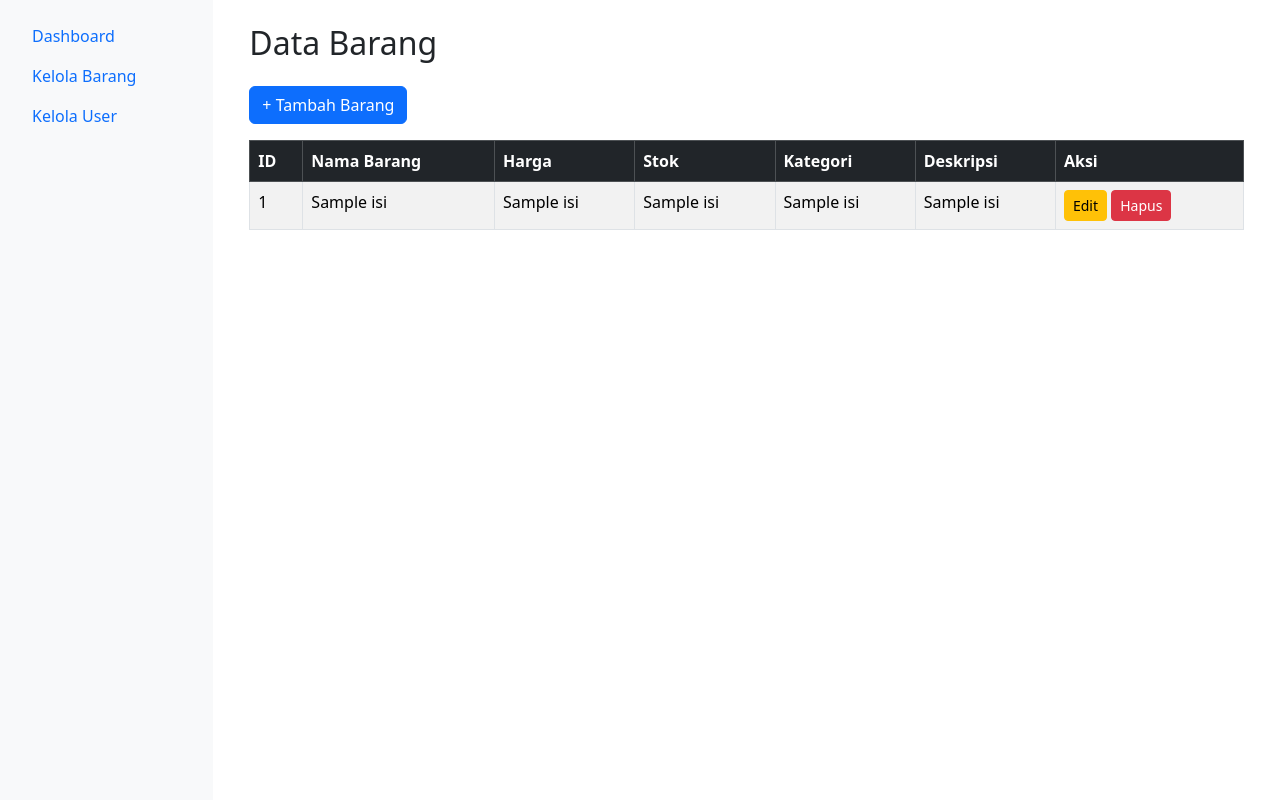
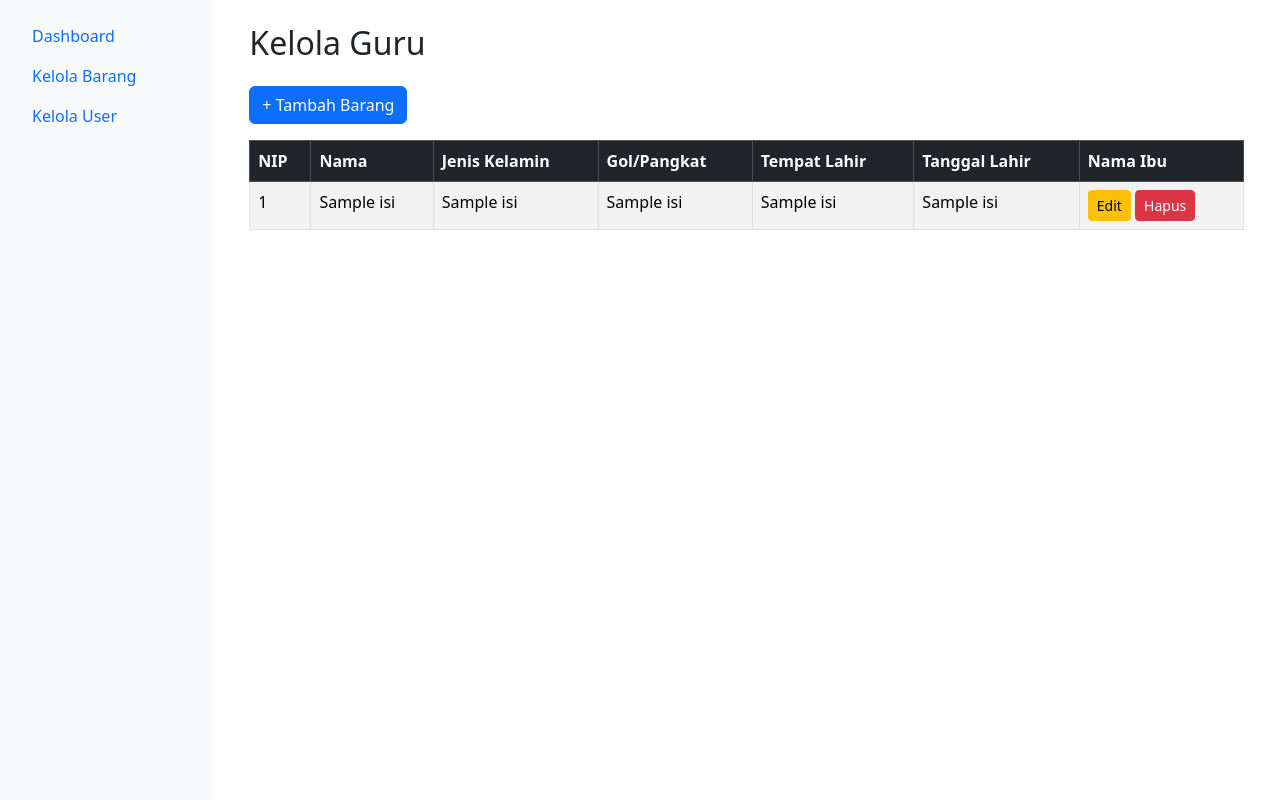
Before and after one commit to aulyakz/UasA-SD-Topik1, a Flask app: template templates/admin/barang.html in a window 1280 px wide. Shown: the part 56-856 px from the top of the page. Run offline with Flask 3, Linux system fonts and the light colour scheme; the template is opened without the code that fills it: most values are stand-ins (such as "Sample title", 1, 10 or a date in 2020).

Commit message:
update db guru dan db murid dan juga kelola

```diff
--- a/templates/admin/barang.html
+++ b/templates/admin/barang.html
@@ -1,7 +1,7 @@
 {%extends 'admin/layout.html'%}
 {%block content%}
 <div class="container">
-    <h2 class="mb-4">Data Barang</h2>
+    <h2 class="mb-4">Kelola Guru</h2>
 
     <!-- Tombol Tambah -->
     <a class="btn btn-primary mb-3" href="/admin/form-tambah-barang">+ Tambah Barang</a>
@@ -10,13 +10,13 @@
     <table class="table table-bordered table-striped">
       <thead class="table-dark">
         <tr>
-          <th>ID</th>
-          <th>Nama Barang</th>
-          <th>Harga</th>
-          <th>Stok</th>
-          <th>Kategori</th>
-          <th>Deskripsi</th>
-          <th>Aksi</th>
+          <th>NIP</th>
+          <th>Nama</th>
+          <th>Jenis Kelamin</th>
+          <th>Gol/Pangkat</th>
+          <th>Tempat Lahir</th>
+          <th>Tanggal Lahir</th>
+          <th>Nama Ibu</th>
         </tr>
       </thead>
       <tbody>
```
Also changed, not shown: templates/admin/layout.html (+5 -13 lines).
